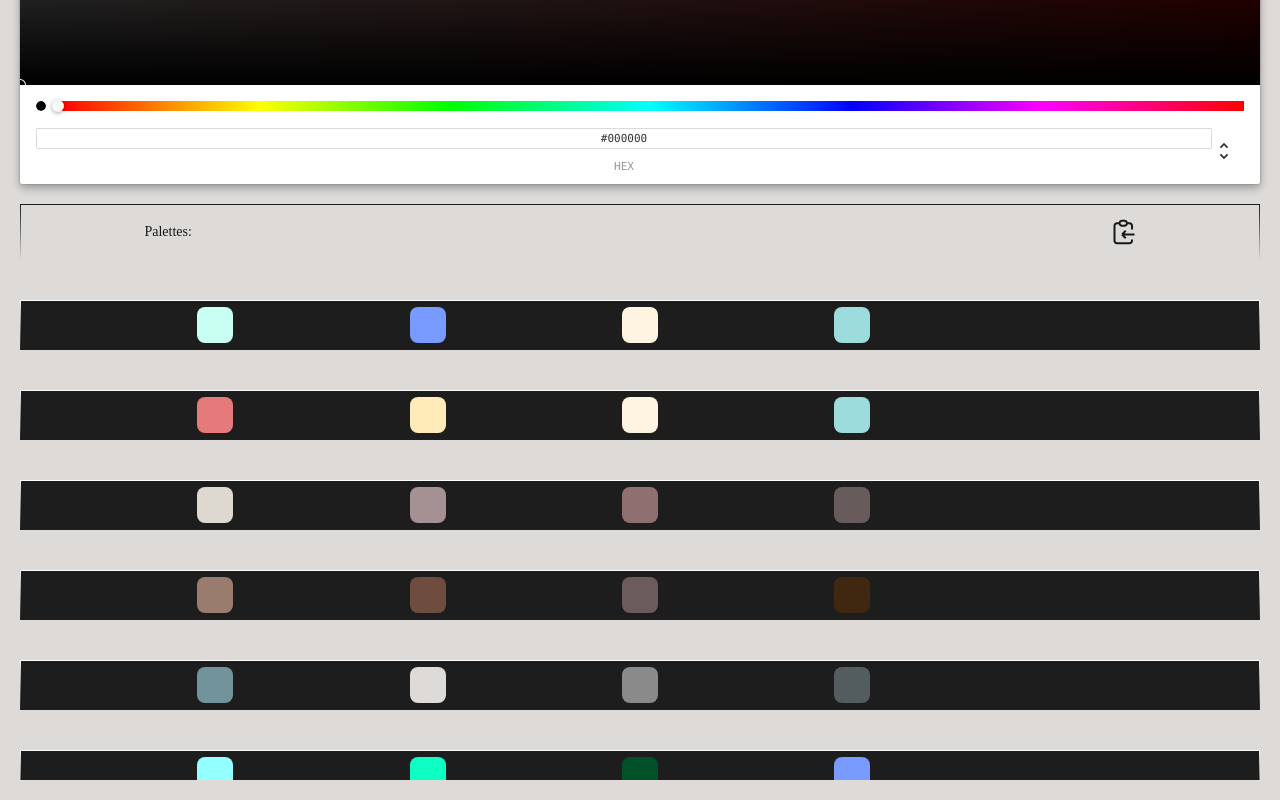
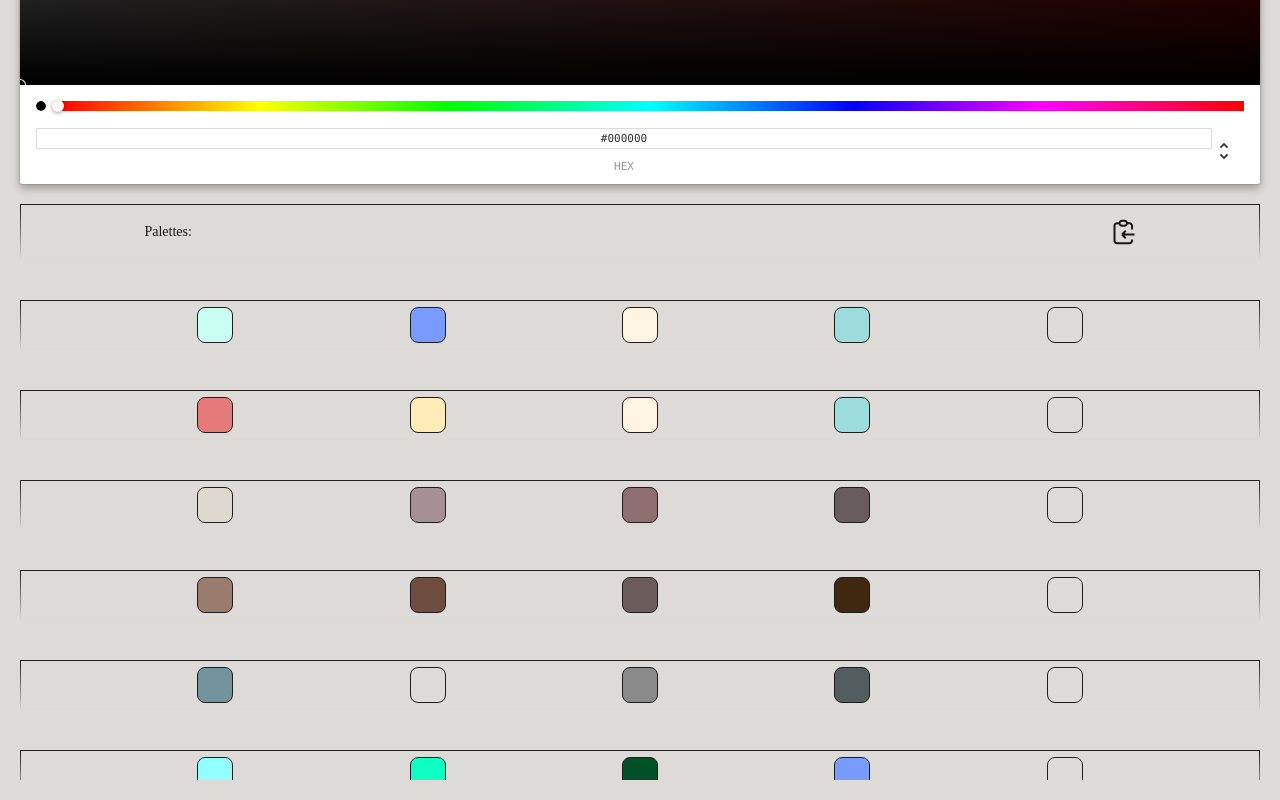
Before and after one commit to wuerion/Tools-React, a React (Vite) app: page /colorPage in a window 1280 px wide. Shown: the part 2633-3433 px from the top of the page. Built offline with nearby package versions, Linux system fonts and the light colour scheme; a web font is replaced by a local one.

Commit message:
added style for dark mode

```diff
--- a/src/components/SubComponents/ColorPage/Palettes/Palette.jsx
+++ b/src/components/SubComponents/ColorPage/Palettes/Palette.jsx
@@ -37,33 +37,38 @@ function Palette({
         "div",
         {
           className:
-            "bg-linear-180 from-[#FFFFFF] to-[#1D1D1d] p-[1px] my-5 w-full h-14",
+            "bg-linear-180 from-[#1D1D1D] to-[#DDDAD8] dark:from-[#DDDAD8] dark:to-[#1D1D1d] p-[1px] my-5 w-full h-14",
         },
         createElement(
           "div",
           {
             className:
-              "bg-[#1D1D1D] flex items-center justify-evenly h-full py-1.5 text-white",
+              "bg-[#DDDAD8] dark:bg-[#1D1D1D] flex items-center justify-evenly h-full py-1.5 text-white",
             onClick: () => handleClick(color1, color2, color3, color4, color),
           },
           createElement("div", {
-            className: "w-9 h-9 rounded-lg",
+            className:
+              "w-9 h-9 rounded-lg border border-[#1D1D1D] dark:border-[#DDDAD8]",
             style: { backgroundColor: color1 },
           }),
           createElement("div", {
-            className: "w-9 h-9 rounded-lg",
+            className:
+              "w-9 h-9 rounded-lg border border-[#1D1D1D] dark:border-[#DDDAD8]",
             style: { backgroundColor: color2 },
           }),
           createElement("div", {
-            className: "w-9 h-9 rounded-lg",
+            className:
+              "w-9 h-9 rounded-lg border border-[#1D1D1D] dark:border-[#DDDAD8]",
             style: { backgroundColor: color3 },
           }),
           createElement("div", {
-            className: "w-9 h-9 rounded-lg",
+            className:
+              "w-9 h-9 rounded-lg border border-[#1D1D1D] dark:border-[#DDDAD8]",
             style: { backgroundColor: color4 },
           }),
           createElement("div", {
-            className: "w-9 h-9 rounded-lg",
+            className:
+              "w-9 h-9 rounded-lg border border-[#1D1D1D] dark:border-[#DDDAD8]",
             style: { backgroundColor: color5 },
           })
         )
```
